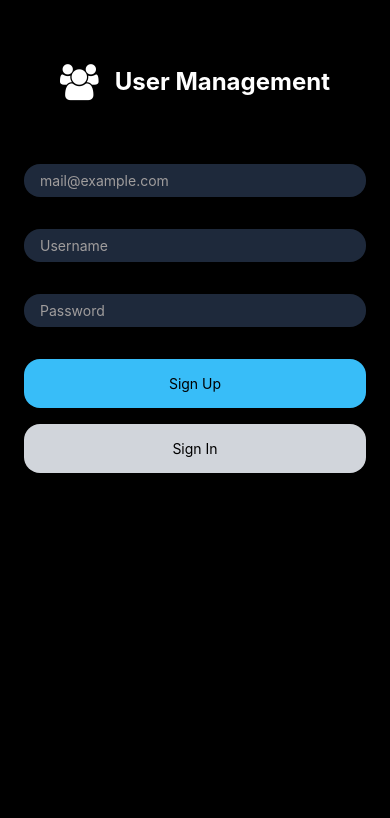
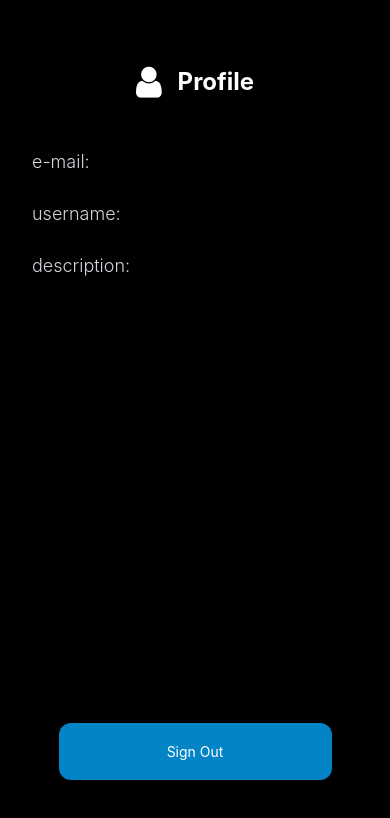
Before and after one commit to AtanasovCode/usermanagement, a React Native app: screen /Account in a window 390 px wide. Shown: the top 818 px of the page. Built offline with nearby package versions, Linux system fonts and the light colour scheme.

Commit message:
created router and routes

```diff
--- a/App.js
+++ b/App.js
@@ -4,8 +4,13 @@
 import Account from './components/Account'
 import { View } from 'react-native'
 import { Session } from '@supabase/supabase-js'
+import { NavigationContainer } from '@react-navigation/native'
+import { createNativeStackNavigator } from '@react-navigation/native-stack'
 
 export default function App() {
+
+  const Stack = createNativeStackNavigator();
+
   const [session, setSession] = useState(null);
 
   useEffect(() => {
@@ -18,9 +23,28 @@
     })
   }, [])
 
+  // <View className="flex-1 bg-black pt-16">
+  //     {session && session.user ? <Account key={session.user.id} session={session} /> : <Auth />}
+  //   </View>
+
   return (
-    <View className="flex-1 bg-black pt-16">
-      {session && session.user ? <Account key={session.user.id} session={session} /> : <Auth />}
-    </View>
+    <NavigationContainer>
+      <Stack.Navigator initialRouteName={session && session.user ? "Account" : "Auth"}>
+        <Stack.Screen
+          name="Auth"
+          component={Auth}
+          options={{
+            headerShown: false,
+          }}
+        />
+        <Stack.Screen
+          name="Account"
+          component={Account}
+          options={{
+            headerShown: false,
+          }}
+        />
+      </Stack.Navigator>
+    </NavigationContainer>
   )
 }
--- a/components/Account.jsx
+++ b/components/Account.jsx
@@ -82,7 +82,7 @@
 
 
     return (
-        <View className="flex-1 bg-black">
+        <View className="flex-1 bg-black pt-16">
             <StatusBar style="light" />
             <View className="flex-row gap-4 items-center justify-center mb-12">
                 <FontAwesome name="user" size={36} color="white" />
--- a/components/Auth.jsx
+++ b/components/Auth.jsx
@@ -69,7 +69,7 @@
 
 
     return (
-        <View className="flex-1">
+        <View className="flex-1 bg-black pt-16">
             <StatusBar style="light" />
             <View className="flex-row items-center justify-center gap-4 mb-16">
                 <FontAwesome name="users" size={36} color="white" />
--- a/package.json
+++ b/package.json
@@ -11,6 +11,7 @@
   "dependencies": {
     "@react-native-async-storage/async-storage": "1.23.1",
     "@react-navigation/native": "^6.1.17",
+    "@react-navigation/native-stack": "^6.9.26",
     "@rneui/themed": "^4.0.0-rc.8",
     "@supabase/supabase-js": "^2.43.4",
     "expo": "~51.0.10",
@@ -18,8 +19,8 @@
     "nativewind": "^2.0.11",
     "react": "18.2.0",
     "react-native": "0.74.1",
-    "react-native-screens": "3.31.1",
-    "react-native-safe-area-context": "4.10.1"
+    "react-native-safe-area-context": "4.10.1",
+    "react-native-screens": "3.31.1"
   },
   "devDependencies": {
     "@babel/core": "^7.20.0",
```
Also changed, not shown: 1 other file (tests, documents, lock files or other folders).
